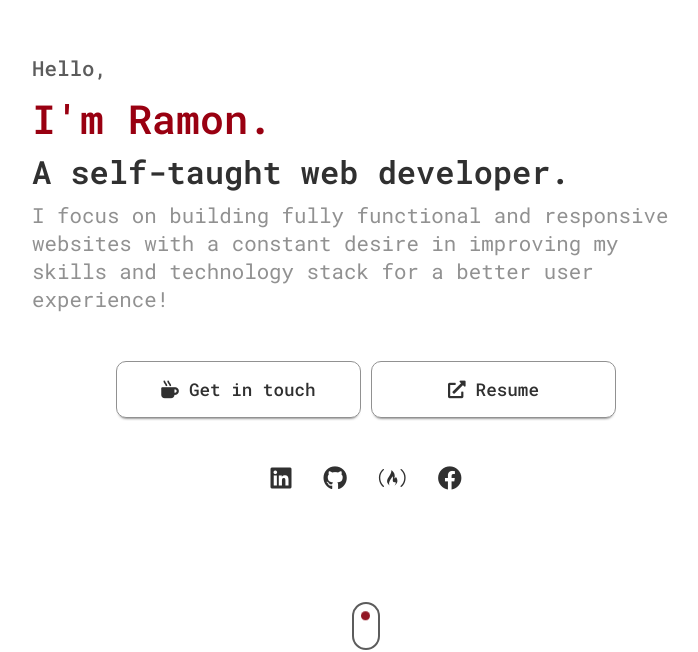
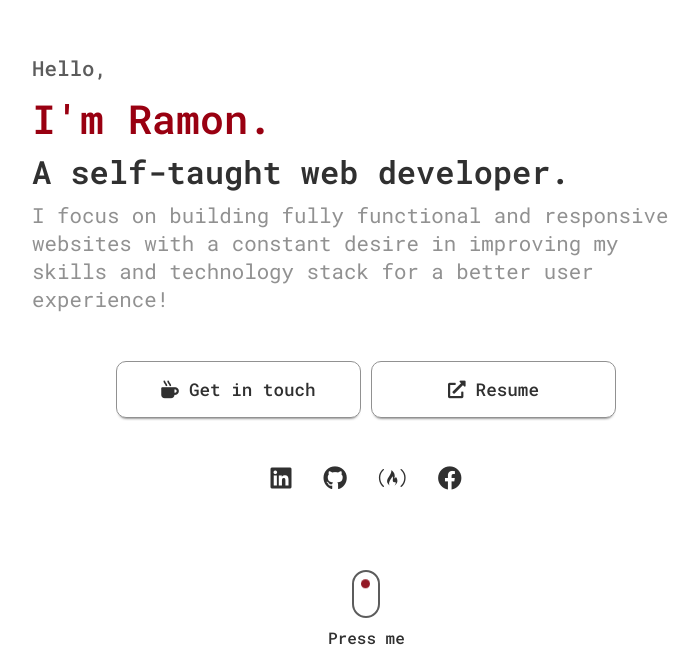
Before and after one commit to ramonvramos/ramonvramos.github.io, a plain HTML site: page index.html in a window 1280 px wide. Shown: the part 150-802 px from the top of the page, without its empty margins (274-972 px from the left). Drawn offline with Linux system fonts and the light colour scheme.

Commit message:
fixed scrolldown button position

```diff
--- a/css/main.css
+++ b/css/main.css
@@ -461,7 +461,7 @@ header .mobile__menu.active {
   margin: auto;
   left: 0;
   right: 0;
-  bottom: 0;
+  bottom: 2rem;
   cursor: pointer;
 }
 .home .scroll__down::before {
```
Also changed, not shown: 1 other file.
